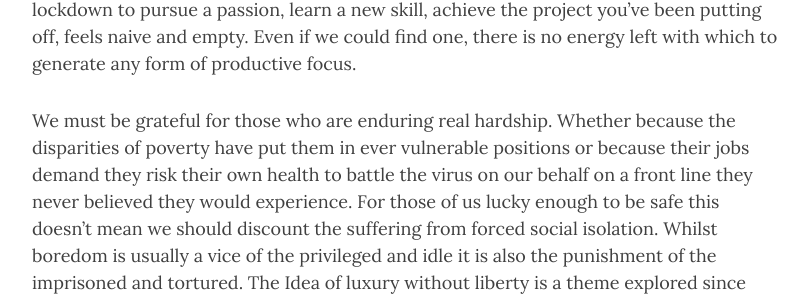
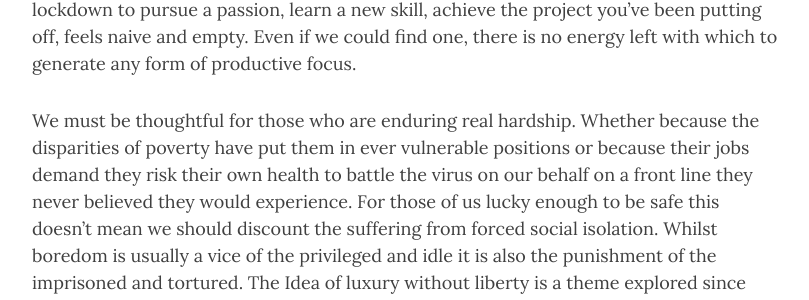
Before and after one commit to petergillardmoss/petergillardmoss.github.com, a Jekyll site: the page built from _posts/2021-01-17-covid-fatigue-curbing-your-enthusiasm.markdown, in a window 1280 px wide and 900 px high, scrolled down 1416 px. Shown: the part 151-451 px from the top of the window, without its empty margins (233-1042 px from the left). Built offline with Jekyll 4.4.1, drawn with Linux system fonts in a browser that asks for light colours; nearby versions of some CDN libraries; some of the changed text lies outside the part shown.

Commit message:
Fixed some typos in the COVID article

```diff
--- a/_posts/2021-01-17-covid-fatigue-curbing-your-enthusiasm.markdown
+++ b/_posts/2021-01-17-covid-fatigue-curbing-your-enthusiasm.markdown
@@ -18,7 +18,7 @@ In these moments no amount of the usual “positive thinking” or “cheering y
 
 In a message to Channel 4 staff, CEO Alex Mahon told her people of the impossibility to find enthusiasm in this period. Usually when times are tough we create things to look forward to, treats to ourselves. Plan a party, celebrate something, book a holiday. Yet for many, all the usual coping tools are not available. The fervour of finding a “silver lining” to lockdown to pursue a passion, learn a new skill, achieve the project you’ve been putting off, feels naive and empty. Even if we could find one, there is no energy left with which to generate any form of productive focus.
 
-We must be grateful for those who are enduring real hardship. Whether because the disparities of poverty have put them in ever vulnerable positions or because their jobs demand they risk their own health to battle the virus on our behalf on a front line they never believed they would experience. For those of us lucky enough to be safe this doesn’t mean we should discount the suffering from forced social isolation. Whilst boredom is usually a vice of the privileged and idle it is also the punishment of the imprisoned and tortured. The Idea of luxury without liberty is a theme explored since ancient times to today. From the story of Daedalus and Icarus was one of escape from King Minos who imprisoned them forever in luxury, wanting for nothing but their freedom; to The Crown about a royal family who want for nothing except to speak and do as they truly feel.
+We must be thoughtful for those who are enduring real hardship. Whether because the disparities of poverty have put them in ever vulnerable positions or because their jobs demand they risk their own health to battle the virus on our behalf on a front line they never believed they would experience. For those of us lucky enough to be safe this doesn’t mean we should discount the suffering from forced social isolation. Whilst boredom is usually a vice of the privileged and idle it is also the punishment of the imprisoned and tortured. The Idea of luxury without liberty is a theme explored since ancient times to today. From the story of Daedalus and Icarus was one of escape from King Minos who imprisoned them forever in luxury, wanting for nothing but their freedom; to The Crown about a royal family who want for nothing except to speak and do as they truly feel.
 
 Alex’s simple advice is to accept boredom and frustration and rely on pure stamina as we wait for this bit to end. As a runner this resonated with me. These are the “endure” parts of “endurance” sport.  Thoughts of glory and the finish line are not productive, they feel too far away. At these points there is only one tactic that really works. To switch off and wait for it to pass. Forget about the end goal and focus on the basics: keep my breathing in time with my pace, count my steps, visualise the lifting of my legs. This helps push any thoughts of pain or discomfort away.
 Many runs have taught me that if you simply wait it out then the negative feelings will pass. Suddenly and unexpectedly, out of the darkness, you will look up and realise that the end is in sight and become flooded with the endorphins and strength you need to sprint to the finish.
```
Also changed, not shown: other parts of _posts/2021-01-17-covid-fatigue-curbing-your-enthusiasm.markdown (+1 -1 lines).
